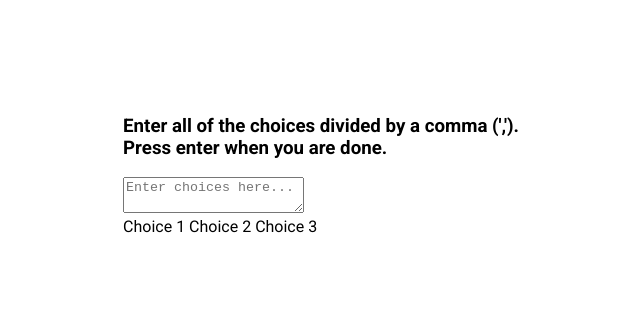
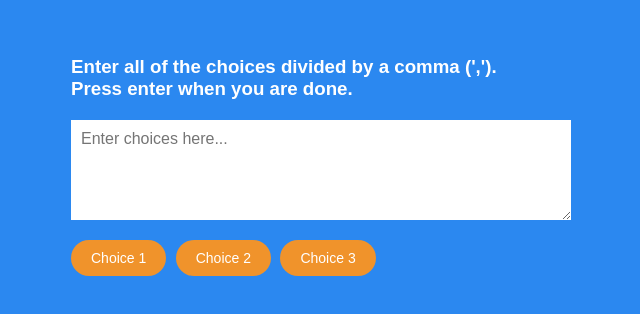
Before and after one commit to Roxana-L/random-choice-picker, a plain HTML site: page index.html in a window 1280 px wide. Shown: the part 234-548 px from the top of the page, without its empty margins (319-959 px from the left). Drawn offline with Linux system fonts and the light colour scheme; a web font is replaced by a local one.

Commit message:
Update style.css
Add styling to html elements

```diff
--- a/style.css
+++ b/style.css
@@ -1,9 +1,10 @@
-@import url("https://fonts.googleapis.com/css2?family=Roboto:wght@400;700&display=swap");
+@import url("https://fonts.googleapis.com/css?family=Muli&display=swap");
 * {
   box-sizing: border-box;
 }
 body {
-  font-family: "Roboto", sans-serif;
+  background-color: #2b88f0;
+  font-family: "Muli", sans-serif;
   display: flex;
   flex-direction: column;
   align-items: center;
@@ -12,3 +13,32 @@ body {
   overflow: hidden;
   margin: 0;
 }
+h3 {
+  color: #fff;
+  margin: 10px 0 20px;
+}
+.container {
+  width: 500px;
+}
+#textarea {
+  border: none;
+  display: block;
+  width: 100%;
+  height: 100px;
+  font-family: inherit;
+  padding: 10px;
+  margin: 0 0 20px;
+  font-size: 16px;
+}
+.tag {
+  background-color: #f0932b;
+  color: #fff;
+  border-radius: 50px;
+  padding: 10px 20px;
+  margin: 0 5px 10px 0;
+  font-size: 14px;
+  display: inline-block;
+}
+.tag.highlight {
+  background-color: #273c75;
+}
```
